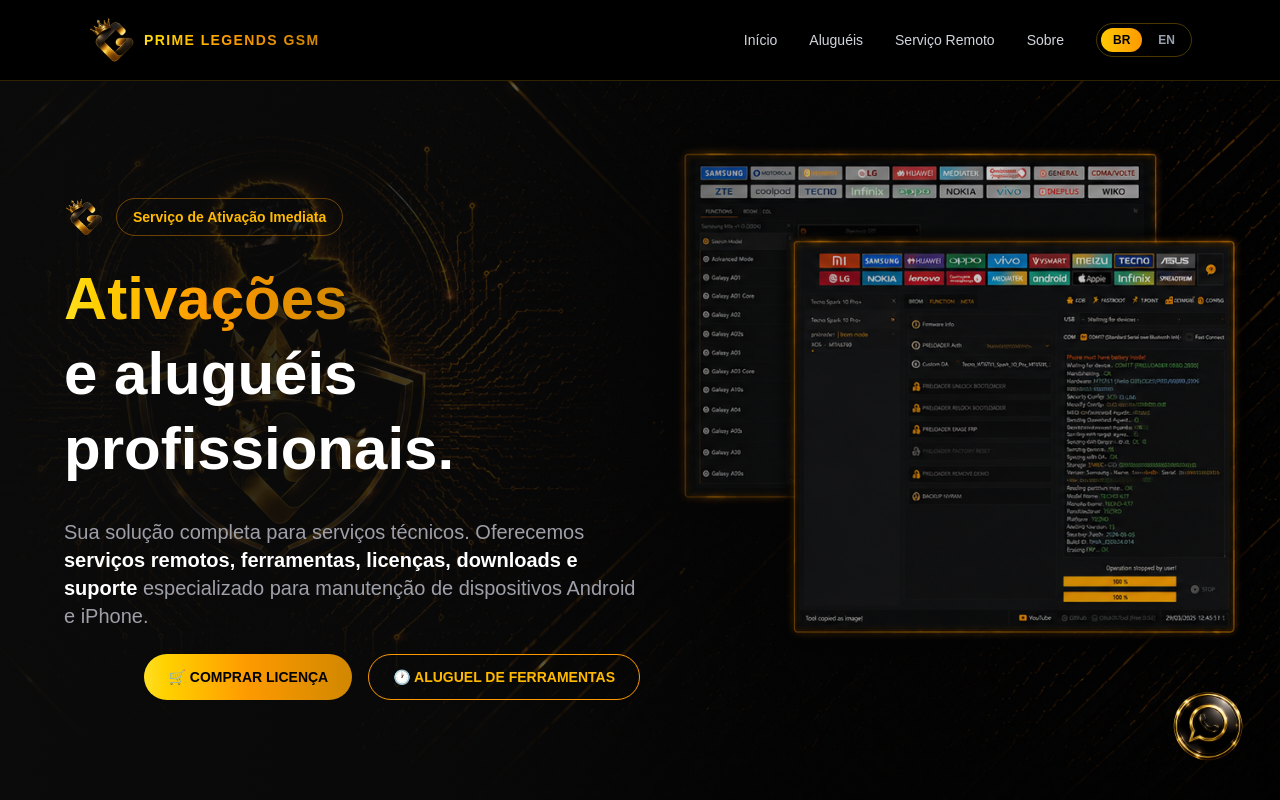
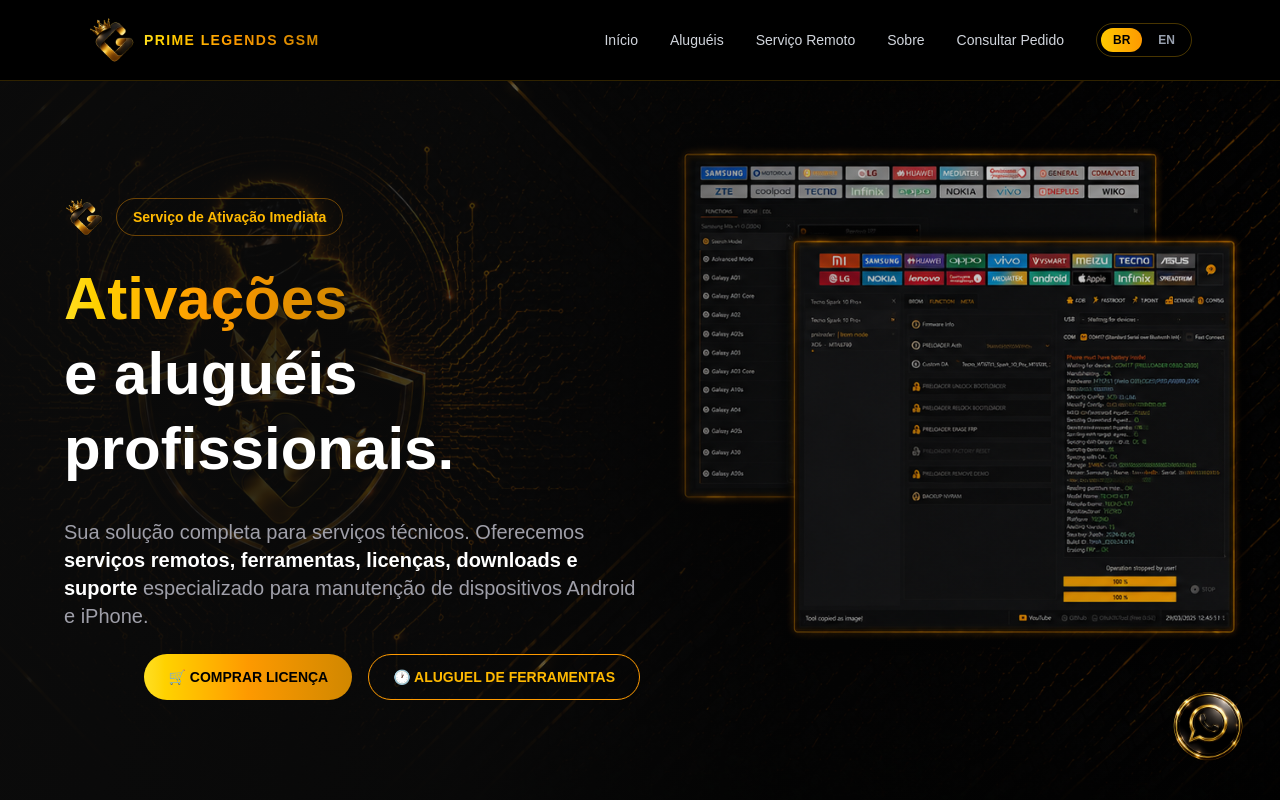
Before and after one commit to primelegendstech/prime-legends, a Next.js app: page / in a window 1280 px wide. Shown: the top 800 px of the page. Built offline with nearby package versions, Linux system fonts and the light colour scheme.

Commit message:
adiciona link consultar pedido no menu

```diff
--- a/components/Header.tsx
+++ b/components/Header.tsx
@@ -10,15 +10,16 @@
     alugueis: "Aluguéis",
     servico: "Serviço Remoto",
     sobre: "Sobre",
+    consultar: "Consultar Pedido",
   },
   en: {
     inicio: "Home",
     alugueis: "Rentals",
     servico: "Remote Service",
     sobre: "About",
+    consultar: "Track Order",
   },
 };
-
 export default function Header() {
   const [menuOpen, setMenuOpen] = useState(false);
   const { idioma, trocarIdioma } = useIdioma();
@@ -29,6 +30,7 @@
     { label: t.alugueis, href: "/alugueis" },
     { label: t.servico, href: "#servicos" },
     { label: t.sobre, href: "#sobre" },
+    { label: t.consultar, href: "/consultar" },
   ];
 
   return (
```
